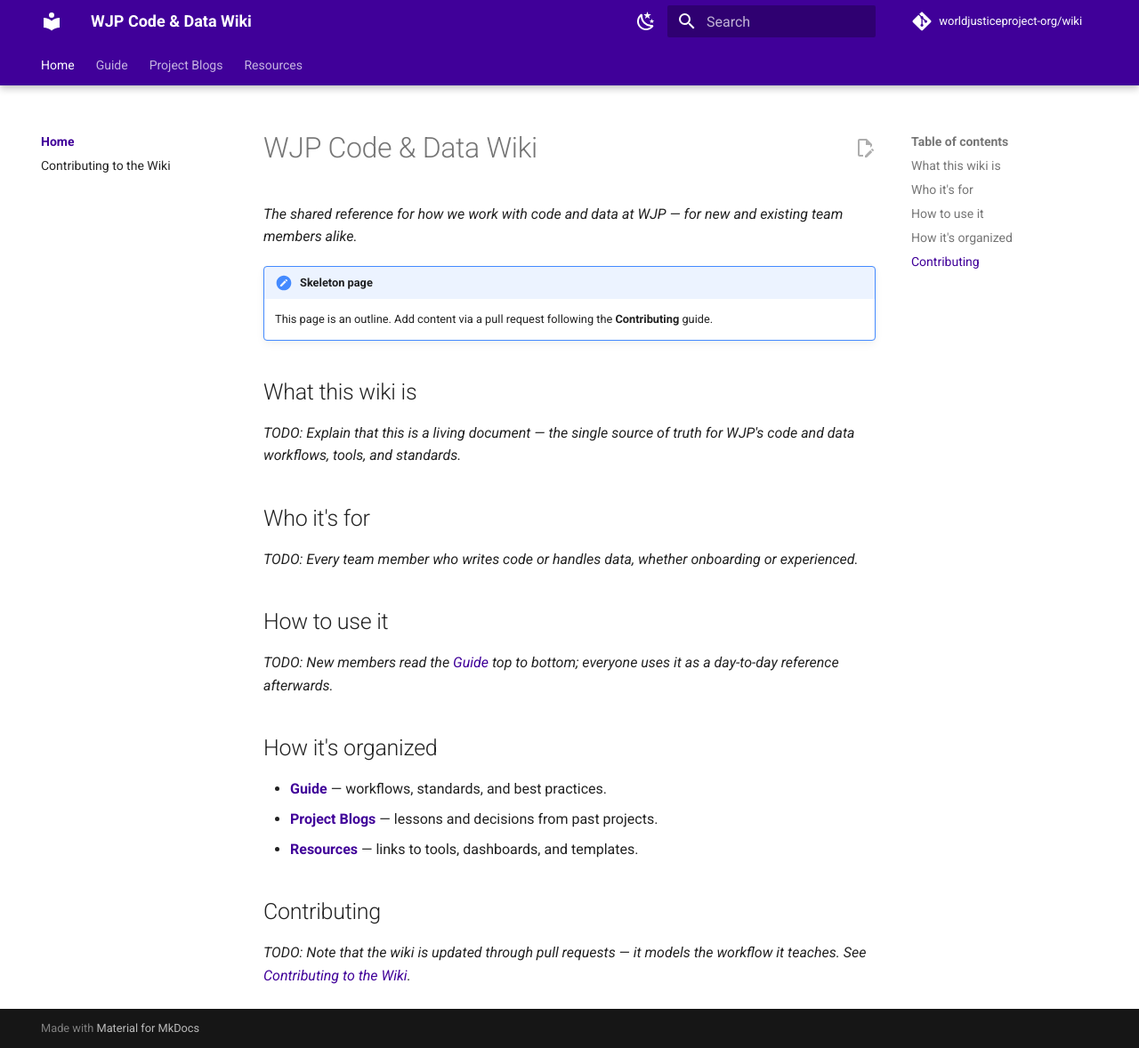
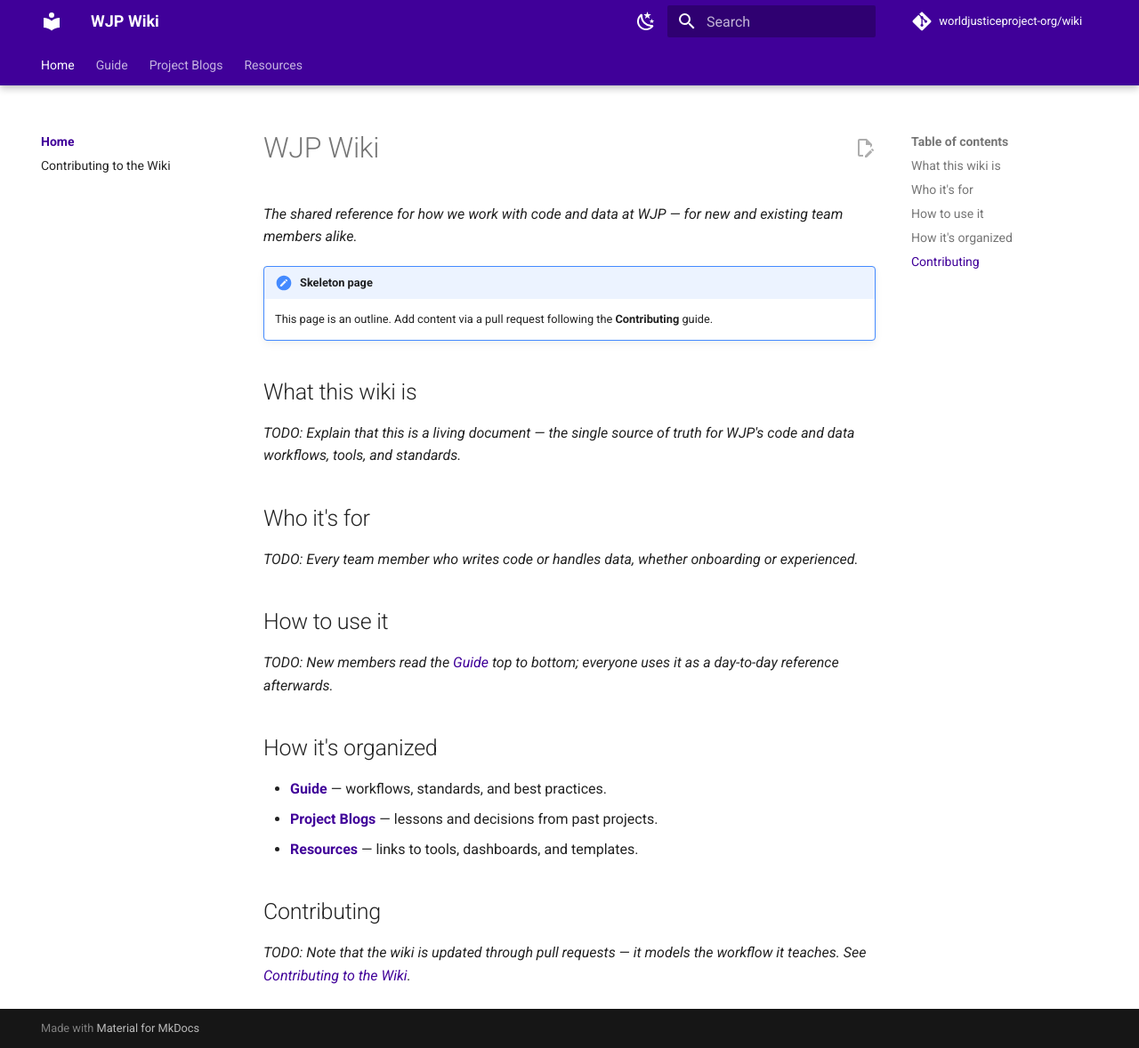
Before and after one commit to worldjusticeproject-org/wiki, an MkDocs documentation site: the page built from docs/index.md, in a window 1280 px wide and 1178 px high. Shown: the whole window at 89% size. Built offline with MkDocs 1.6.1 and Material for MkDocs 9.7.7, drawn with Linux system fonts in a browser that asks for light colours; comment, search, counter and statistics services are not loaded.

Commit message:
refactor(name): rename to just WJP Wiki

```diff
--- a/docs/index.md
+++ b/docs/index.md
@@ -1,4 +1,4 @@
-# WJP Code & Data Wiki
+# WJP Wiki
 
 *The shared reference for how we work with code and data at WJP — for new and
 existing team members alike.*
--- a/mkdocs.yml
+++ b/mkdocs.yml
@@ -1,4 +1,4 @@
-site_name: WJP Code & Data Wiki
+site_name: WJP Wiki
 site_description: >-
   Shared workflows, tools, and best practices for working with code and data at WJP.
 # site_url is intentionally left unset. When it includes a subpath (.../wiki/),
--- a/pyproject.toml
+++ b/pyproject.toml
@@ -1,7 +1,7 @@
 [project]
 name = "wiki"
 version = "0.1.0"
-description = "WJP Code & Data Wiki — shared workflows, tools, and best practices."
+description = "WJP Wiki — shared workflows, tools, and best practices."
 readme = "README.md"
 requires-python = ">=3.12"
 dependencies = [
```
Also changed, not shown: README.md (+2 -2 lines).
